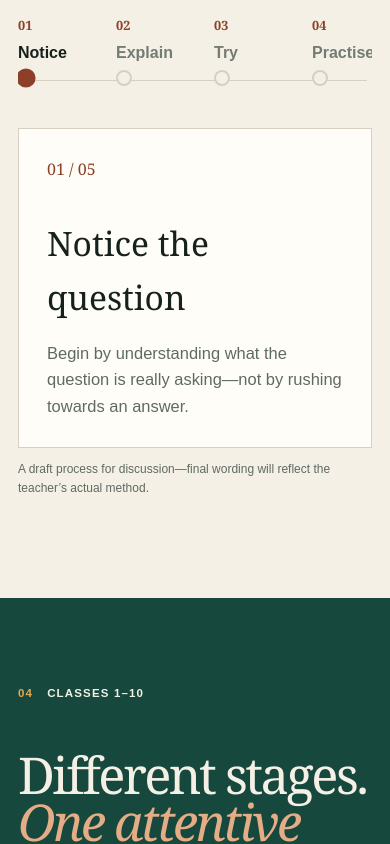
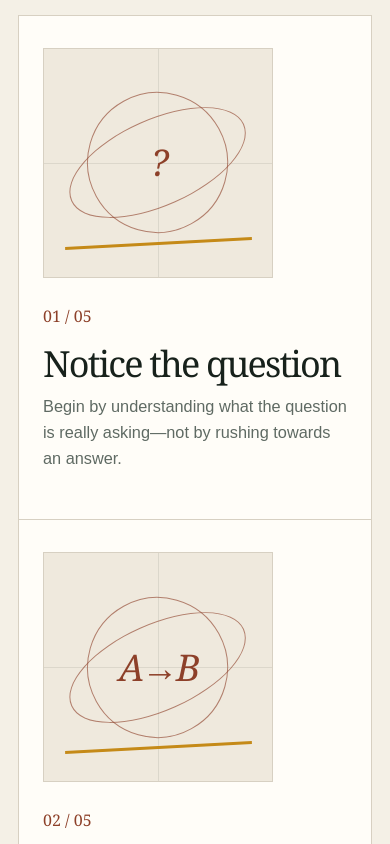
Before and after one commit to archanapriyadarshini1st-debug/tuition-teacher-website, a Next.js app: page / in a window 390 px wide. Shown: the part 2820-3664 px from the top of the page. Built offline with nearby package versions, Linux system fonts and the light colour scheme.

Commit message:
Add Awwwards-style GSAP learning story and Unlumen motion highlight

```diff
--- a/app/globals.css
+++ b/app/globals.css
@@ -153,7 +153,36 @@ em { font-family: var(--serif); font-weight: 450; }
 .split-heading h2 em, .classes-heading h2 em, .subjects-grid h2 em, .faq-heading h2 em { color: var(--rust); }
 .split-heading > div:last-child > p { margin: 0; color: var(--muted); font-size: .9rem; }
 
-/* Approach */
+/* Approach — GSAP scrollytelling + Unlumen-style active highlight */
+.learning-story { position: relative; }
+.learning-stage { position: relative; min-height: calc(100vh - 82px); max-height: 860px; display: grid; grid-template-rows: auto 1fr auto; overflow: hidden; background: var(--paper); border: 1px solid var(--rule); }
+.story-nav { position: relative; z-index: 4; display: grid; grid-template-columns: repeat(5, 1fr); padding: 18px; border-bottom: 1px solid var(--rule); }
+.story-nav-item { position: relative; min-height: 52px; display: flex; align-items: center; gap: 10px; padding: 10px 13px; color: #6c756f; font-size: .72rem; font-weight: 720; }
+.story-nav-item > span:not(.story-active-highlight) { position: relative; z-index: 2; }
+.story-nav-item.active { color: var(--paper); }
+.story-active-highlight { position: absolute; z-index: 1; inset: 3px; background: var(--forest); border-radius: 3px; box-shadow: 0 8px 24px rgba(28,91,78,.14); }
+.story-nav-number { color: var(--rust); font-family: var(--serif); font-size: .72rem; }
+.story-nav-item.active .story-nav-number { color: #edbd78; }
+.story-canvas { position: relative; min-height: 430px; }
+.story-panel { position: absolute; inset: 0; display: grid; grid-template-columns: 5fr 6fr; gap: 7vw; align-items: center; padding: clamp(35px, 6vw, 88px); }
+.story-symbol { position: relative; width: min(330px, 100%); aspect-ratio: 1; display: grid; place-items: center; justify-self: center; color: var(--rust); background: #efe9dd; border: 1px solid var(--rule); overflow: hidden; }
+.story-symbol::before, .story-symbol::after { content: ""; position: absolute; background: rgba(23,33,27,.09); }
+.story-symbol::before { left: 50%; top: 0; bottom: 0; width: 1px; }
+.story-symbol::after { top: 50%; left: 0; right: 0; height: 1px; }
+.story-symbol > span { position: relative; z-index: 3; font-family: var(--serif); font-size: clamp(3.5rem, 7vw, 7rem); font-style: italic; letter-spacing: -.07em; }
+.story-orbit { position: absolute; z-index: 2; border: 1px solid var(--rust); border-radius: 50%; opacity: .62; }
+.story-orbit.one { width: 62%; height: 62%; transform: rotate(16deg); }
+.story-orbit.two { width: 83%; height: 38%; transform: rotate(-24deg); }
+.story-visual-mark { position: absolute; z-index: 4; left: 9%; right: 9%; bottom: 14%; height: 3px; background: var(--gold); transform: rotate(-3deg); }
+.story-copy { max-width: 580px; }
+.story-copy h3 { margin: 22px 0; font-family: var(--serif); font-size: clamp(2.7rem, 4.5vw, 5rem); font-weight: 480; letter-spacing: -.05em; line-height: .93; }
+.story-copy p { max-width: 510px; color: var(--muted); font-size: 1.02rem; }
+.story-instruction { position: relative; z-index: 4; display: flex; align-items: center; justify-content: flex-end; gap: 10px; margin: 0; padding: 12px 18px; border-top: 1px solid var(--rule); color: var(--muted); font-size: .63rem; font-weight: 700; letter-spacing: .06em; text-transform: uppercase; }
+.story-instruction span { display: inline-block; color: var(--rust); animation: storyNudge 1.6s var(--ease-in-out) infinite; }
+.story-draft { margin: 12px 0 0; text-align: right; }
+@keyframes storyNudge { 0%,100% { transform: translateY(-2px); } 50% { transform: translateY(3px); } }
+
+/* Previous compact approach pattern retained for compatibility */
 .approach-widget { position: relative; }
 .step-track { position: relative; display: grid; grid-template-columns: repeat(5, 1fr); gap: 0; }
 .step-track button { position: relative; z-index: 2; display: flex; flex-direction: column; align-items: flex-start; min-height: 84px; padding: 0 0 20px; color: #737b75; background: transparent; border: 0; text-align: left; cursor: pointer; font-weight: 700; }
@@ -366,6 +395,14 @@ em { font-family: var(--serif); font-weight: 450; }
   .opening-mark { left: -55px; }
   .thesis-support { grid-template-columns: 1fr; }
   .thesis-support .draft-note { text-align: left; }
+  .learning-stage { min-height: 0; max-height: none; display: block; overflow: visible; }
+  .story-nav, .story-instruction { display: none; }
+  .story-canvas { min-height: 0; }
+  .story-panel { position: relative; inset: auto; grid-template-columns: 3fr 5fr; gap: 30px; padding: 42px 30px; border-bottom: 1px solid var(--rule); opacity: 1 !important; visibility: visible !important; transform: none !important; }
+  .story-symbol { width: 100%; align-self: start; }
+  .story-symbol > span { font-size: clamp(2.3rem, 8vw, 4rem); }
+  .story-copy h3 { font-size: clamp(2rem, 5vw, 3rem); }
+  .story-draft { text-align: left; }
   .step-panel { grid-template-columns: 1fr 3fr; }
   .step-panel p { grid-column: 2; }
   .classes-heading { grid-template-columns: 2fr 6fr; }
@@ -415,6 +452,9 @@ em { font-family: var(--serif); font-weight: 450; }
   .section-heading { margin-bottom: 60px; }
   .split-heading > div:last-child { display: block; }
   .split-heading > div:last-child > p { margin-top: 25px; }
+  .story-panel { grid-template-columns: 1fr; gap: 26px; padding: 32px 24px; }
+  .story-symbol { width: min(230px, 78%); justify-self: start; }
+  .story-copy h3 { margin: 18px 0 12px; font-size: 2.25rem; }
   .step-track { display: flex; overflow-x: auto; padding-bottom: 8px; scrollbar-width: none; }
   .step-track button { min-width: 98px; min-height: 70px; }
   .track-line, .track-progress { bottom: 13px; }
@@ -460,4 +500,8 @@ em { font-family: var(--serif); font-weight: 450; }
   .reveal { opacity: 1; transform: none; }
   .hero-annotation path, .notebook-page svg path, .mode-icon svg * { stroke-dashoffset: 0; animation-delay: 0ms !important; }
   .page-progress { display: none; }
+  .learning-stage { min-height: 0; max-height: none; display: block; overflow: visible; }
+  .story-nav, .story-instruction { display: none; }
+  .story-canvas { min-height: 0; }
+  .story-panel { position: relative; inset: auto; opacity: 1 !important; visibility: visible !important; transform: none !important; border-bottom: 1px solid var(--rule); }
 }
--- a/app/page.tsx
+++ b/app/page.tsx
@@ -1,5 +1,5 @@
 import SiteHeader from "@/components/SiteHeader";
-import ApproachSteps from "@/components/ApproachSteps";
+import LearningStory from "@/components/LearningStory";
 import FAQ from "@/components/FAQ";
 import EnquiryForm from "@/components/EnquiryForm";
 import MotionSystem from "@/components/MotionSystem";
@@ -79,7 +79,7 @@ export default function Home() {
               <div className="section-kicker"><span>03</span><p>THE LEARNING APPROACH</p></div>
               <div><h2>From a question<br />to <em>clarity.</em></h2><p>A clear process gives students room to understand, try, make mistakes, and improve.</p></div>
             </div>
-            <ApproachSteps />
+            <LearningStory />
           </div>
         </section>
 
--- /dev/null
+++ b/components/LearningStory.tsx
@@ -0,0 +1,105 @@
+"use client";
+
+import { useRef, useState } from "react";
+import { motion, useReducedMotion } from "motion/react";
+import gsap from "gsap";
+import { ScrollTrigger } from "gsap/ScrollTrigger";
+import { useGSAP } from "@gsap/react";
+
+gsap.registerPlugin(ScrollTrigger, useGSAP);
+
+const steps = [
+  { number: "01", short: "Notice", title: "Notice the question", text: "Begin by understanding what the question is really asking—not by rushing towards an answer.", symbol: "?" },
+  { number: "02", short: "Explain", title: "Explain the idea", text: "Break a difficult concept into smaller, connected parts and use language the student can follow.", symbol: "A→B" },
+  { number: "03", short: "Try", title: "Try it together", text: "Work through an example with guidance, making each choice visible rather than skipping to the result.", symbol: "1+1" },
+  { number: "04", short: "Practise", title: "Practise independently", text: "Give the learner space to apply the idea and notice where confidence turns into uncertainty.", symbol: "✓" },
+  { number: "05", short: "Review", title: "Review the gap", text: "Return to the exact point of confusion, revise it clearly, and try again with purpose.", symbol: "↻" },
+];
+
+export default function LearningStory() {
+  const root = useRef<HTMLDivElement>(null);
+  const stage = useRef<HTMLDivElement>(null);
+  const activeRef = useRef(0);
+  const [active, setActive] = useState(0);
+  const reducedMotion = useReducedMotion();
+
+  useGSAP(() => {
+    if (reducedMotion) return;
+
+    const mm = gsap.matchMedia();
+    mm.add("(min-width: 821px) and (prefers-reduced-motion: no-preference)", () => {
+      const panels = gsap.utils.toArray<HTMLElement>(".story-panel");
+      const marks = gsap.utils.toArray<HTMLElement>(".story-visual-mark");
+      gsap.set(panels, { autoAlpha: 0, y: 28, scale: 0.985 });
+      gsap.set(marks, { scaleX: 0, transformOrigin: "left center" });
+      gsap.set(panels[0], { autoAlpha: 1, y: 0, scale: 1 });
+      gsap.set(marks[0], { scaleX: 1 });
+
+      const timeline = gsap.timeline({
+        defaults: { ease: "power3.inOut" },
+        scrollTrigger: {
+          trigger: root.current,
+          start: "top 82px",
+          end: "+=3200",
+          pin: stage.current,
+          scrub: 0.75,
+          anticipatePin: 1,
+          invalidateOnRefresh: true,
+          onUpdate: (self) => {
+            const next = Math.min(steps.length - 1, Math.floor(self.progress * steps.length));
+            if (next !== activeRef.current) {
+              activeRef.current = next;
+              setActive(next);
+            }
+          },
+        },
+      });
+
+      for (let index = 1; index < panels.length; index += 1) {
+        timeline
+          .to(panels[index - 1], { autoAlpha: 0, y: -22, scale: 0.99, duration: 0.35 })
+          .fromTo(panels[index], { autoAlpha: 0, y: 30, scale: 0.985 }, { autoAlpha: 1, y: 0, scale: 1, duration: 0.55 }, "<0.18")
+          .to(marks[index], { scaleX: 1, duration: 0.45 }, "<0.05");
+      }
+
+      return () => timeline.kill();
+    });
+
+    return () => mm.revert();
+  }, { scope: root, dependencies: [reducedMotion] });
+
+  return (
+    <div className="learning-story" ref={root}>
+      <div className="learning-stage" ref={stage}>
+        <div className="story-nav" aria-label="Learning process progress">
+          {steps.map((step, index) => (
+            <div className={`story-nav-item ${active === index ? "active" : ""}`} key={step.number}>
+              {active === index && <motion.span layoutId="unlumen-learning-highlight" className="story-active-highlight" transition={reducedMotion ? { duration: 0 } : { type: "spring", stiffness: 420, damping: 34 }} />}
+              <span className="story-nav-number">{step.number}</span>
+              <span>{step.short}</span>
+            </div>
+          ))}
+        </div>
+
+        <div className="story-canvas">
+          {steps.map((step, index) => (
+            <article className="story-panel" key={step.number}>
+              <div className="story-symbol" aria-hidden="true">
+                <span>{step.symbol}</span>
+                <i className="story-orbit one" /><i className="story-orbit two" />
+                <b className="story-visual-mark" />
+              </div>
+              <div className="story-copy">
+                <span className="panel-index">{step.number} / 05</span>
+                <h3>{step.title}</h3>
+                <p>{step.text}</p>
+              </div>
+            </article>
+          ))}
+        </div>
+        <p className="story-instruction"><span aria-hidden="true">↓</span> Scroll to move through the learning process</p>
+      </div>
+      <p className="draft-note story-draft">A draft process for discussion—final wording will reflect the teacher’s actual method.</p>
+    </div>
+  );
+}
--- a/design-dna.json
+++ b/design-dna.json
@@ -60,7 +60,7 @@
       "learning_process": "connected line and stateful explanation panel"
     },
     "motion": {
-      "engine": "Motion.dev plus CSS",
+      "engine": "Motion.dev for component state; GSAP ScrollTrigger for one pinned editorial sequence; CSS for micro feedback",
       "verbs": ["draw", "reveal", "connect", "confirm", "settle"],
       "enter_easing": "cubic-bezier(.23, 1, .32, 1)",
       "move_easing": "cubic-bezier(.77, 0, .175, 1)",
--- a/package.json
+++ b/package.json
@@ -11,6 +11,8 @@
   "dependencies": {
     "@fontsource-variable/manrope": "latest",
     "@fontsource-variable/source-serif-4": "latest",
+    "@gsap/react": "^2.1.2",
+    "gsap": "^3.15.0",
     "motion": "^13.1.0",
     "next": "latest",
     "react": "latest",
```
Also changed, not shown: 2 other files (tests, documents, lock files or other folders).
